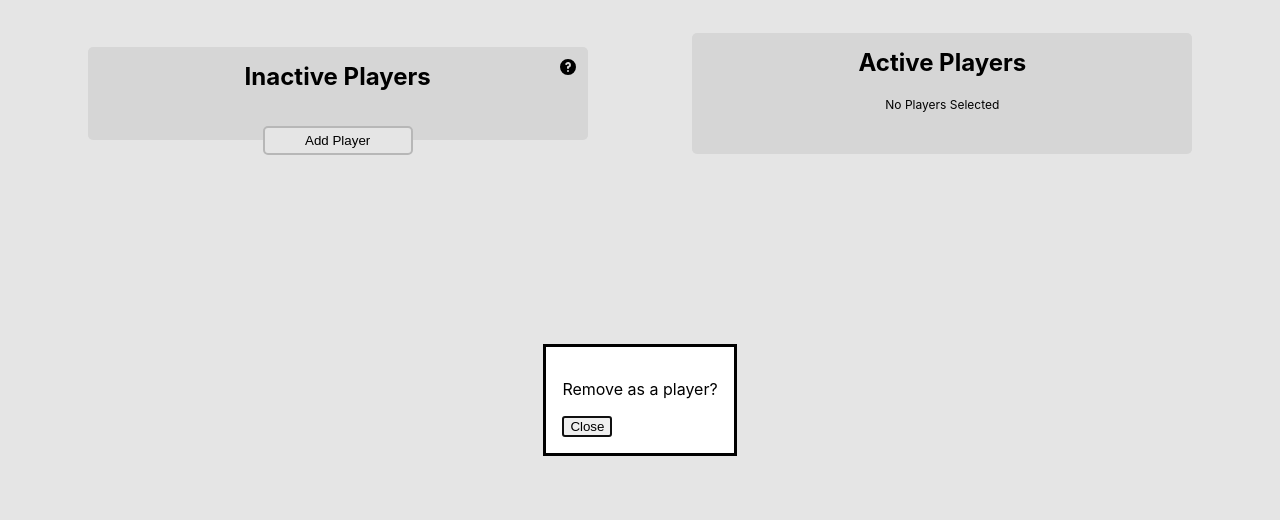
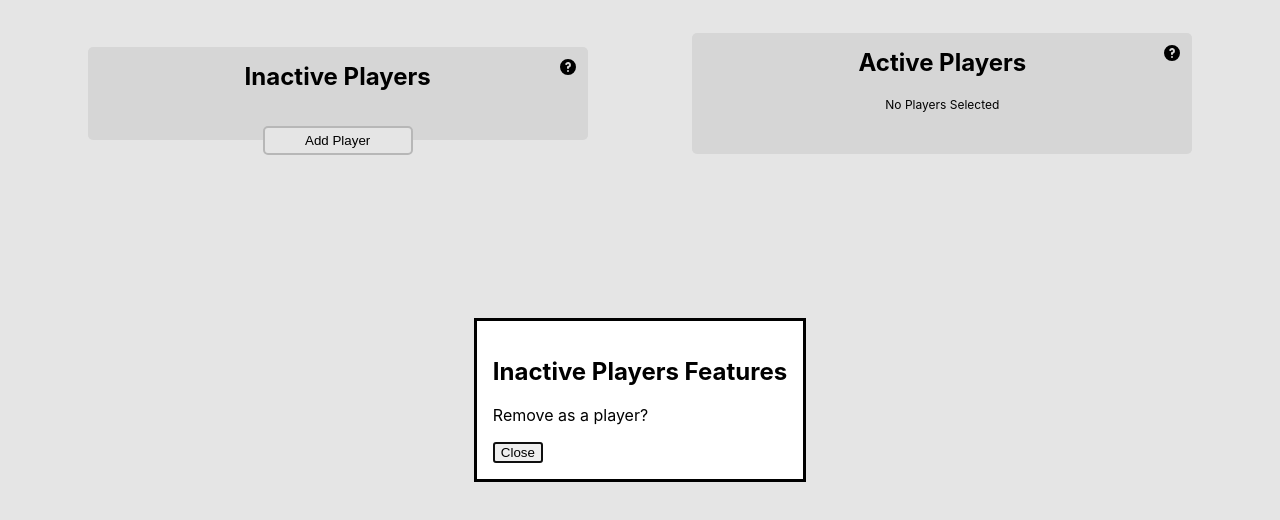
Before and after one commit to zneib/sub-watcher, a Svelte app: page / in a window 1280 px wide. Both pictures are taken after a click on the icon 567 px from the left and 66 px from the top of the page. Shown: the top 520 px of the page. Built offline with nearby package versions, Linux system fonts and the light colour scheme.

Commit message:
More styling changes

```diff
--- a/src/App.svelte
+++ b/src/App.svelte
@@ -67,9 +67,9 @@
       <button type="submit" value="default" on:click={deletePerson}>Confirm</button>
     </div>
   </dialog>
-  <article class="inactive">
+  <article>
     <h2>Inactive Players</h2>
-    <Helper />
+    <Helper text="Inactive Players Features" />
     <div class="person-container">
       {#each people as person}
         <Person name={person} addActivePlayer={addActivePlayer} showDialogElement={showDialogElement} />
@@ -95,6 +95,7 @@
   </article>
   <article>
     <h2>Active Players</h2>
+    <Helper text="Active Players Features" />
     {#if activePlayers?.length > 0}
       <div class="labels">
         <span>Name</span>
@@ -137,6 +138,7 @@
   }
 
   article {
+    position: relative;
     padding: 15px 15px 30px;
     margin: 25px;
     max-width: 500px;
@@ -148,10 +150,6 @@
     max-height: 350px;
     overflow-y: auto;
     padding-right: 5px;
-  }
-
-  article.inactive {
-    position: relative;
   }
 
   div.labels {
--- a/src/Helper.svelte
+++ b/src/Helper.svelte
@@ -1,5 +1,6 @@
 <script>
   import { onMount } from 'svelte';
+  export let text;
 
   let helperDialog;
   onMount(() => {
@@ -8,6 +9,7 @@
 </script>
 
 <dialog id="helperDialog">
+  <h2>{text}</h2>
   <form method="dialog">
     <p>Remove as a player?</p>
   </form>
@@ -37,5 +39,21 @@
     svg {
       color: var(--grey-nine);
     }
+
+    dialog {
+      color: var(--grey-nine);
+      background-color: var(--grey-four);
+      border: 2px solid var(--grey-six);
+    }
+
+    dialog::backdrop {
+      background-color: rgba(0,0,0,0.4);
+    }
+
+    button {
+      color: var(--grey-nine);
+      background-color: var(--grey-four);
+      border: 2px solid var(--grey-six);
+    }
   }
 </style>
--- a/src/Person.svelte
+++ b/src/Person.svelte
@@ -41,8 +41,4 @@
       background-color: var(--grey-four);
     }
   }
-
-  @media (prefers-color-scheme: light) {
-
-  }
 </style>
```
